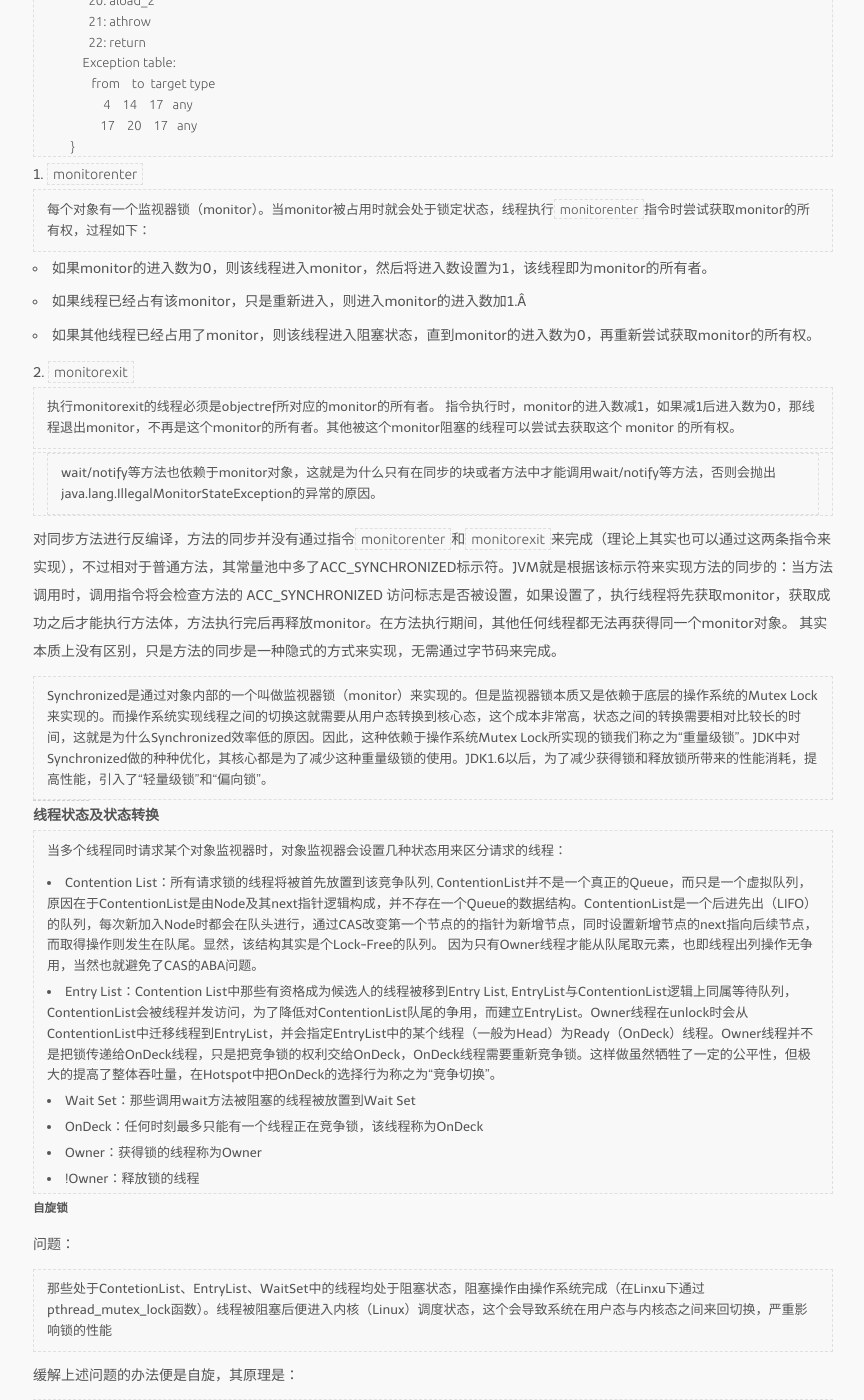
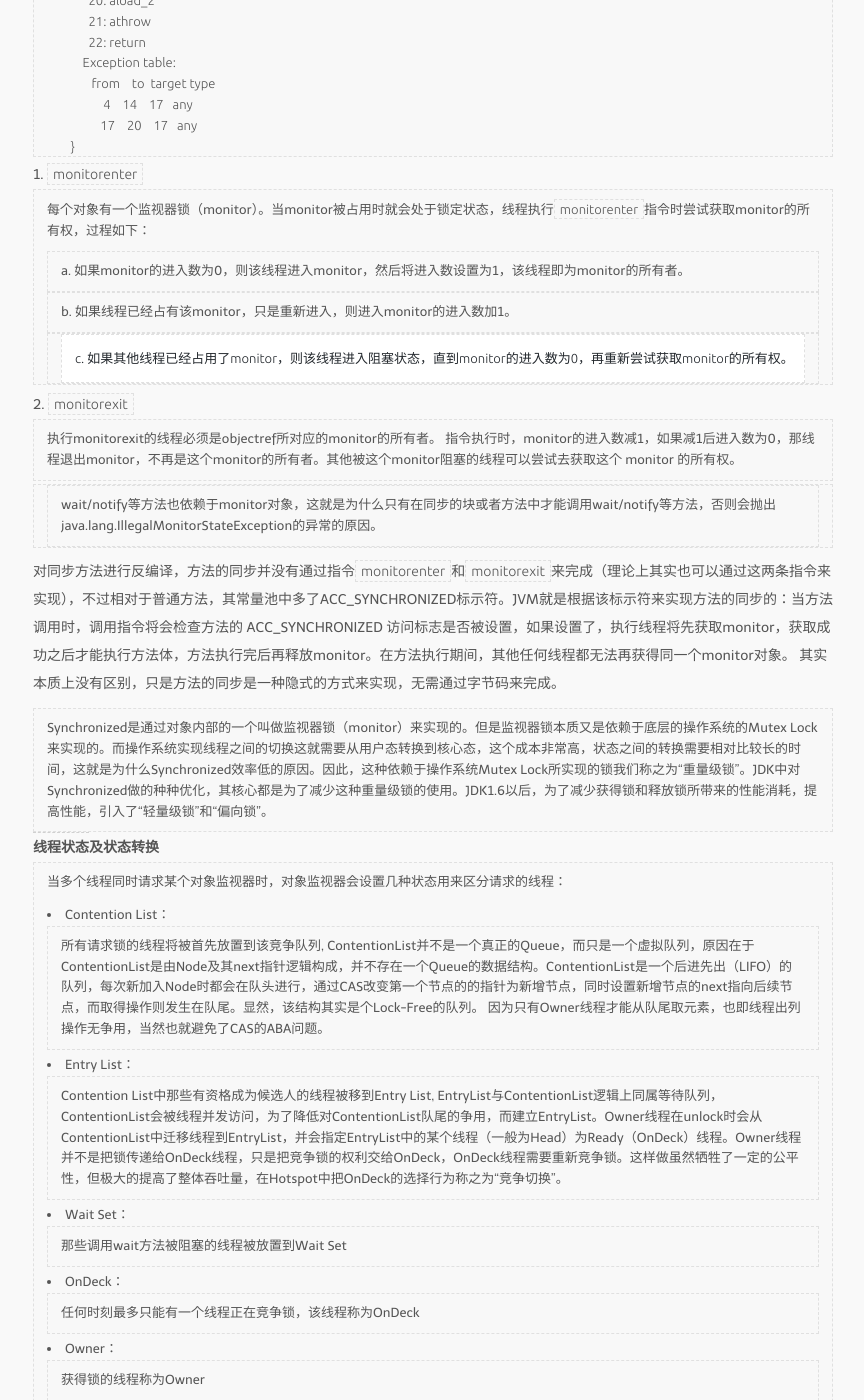
Before and after one commit to xhwSkhizein/xhwSkhizein.github.io, a Jekyll site: the page built from _posts/2017-06-26-多线程-synchronized.markdown, in a window 1280 px wide and 1400 px high, scrolled down 1362 px. Shown: the whole window, without its empty margins (207-1071 px from the left). Built offline with Jekyll 4.4.1, drawn with Linux system fonts in a browser that asks for light colours; nearby versions of some CDN libraries; comment, search, counter and statistics services are not loaded; some of the changed text lies outside the part shown.

Commit message:
fix 结构

```diff
--- a/_posts/2017-06-26-多线程-synchronized.markdown
+++ b/_posts/2017-06-26-多线程-synchronized.markdown
@@ -70,9 +70,11 @@ b. Synchronized总共有三种用法：
 
 1. `monitorenter`
 > 每个对象有一个监视器锁（monitor）。当monitor被占用时就会处于锁定状态，线程执行`monitorenter`指令时尝试获取monitor的所有权，过程如下：
-	* 如果monitor的进入数为0，则该线程进入monitor，然后将进入数设置为1，该线程即为monitor的所有者。
-	* 如果线程已经占有该monitor，只是重新进入，则进入monitor的进入数加1.Â
-	* 如果其他线程已经占用了monitor，则该线程进入阻塞状态，直到monitor的进入数为0，再重新尝试获取monitor的所有权。
+>>  a. 如果monitor的进入数为0，则该线程进入monitor，然后将进入数设置为1，该线程即为monitor的所有者。
+>
+>>  b. 如果线程已经占有该monitor，只是重新进入，则进入monitor的进入数加1。
+>
+>>	c. 如果其他线程已经占用了monitor，则该线程进入阻塞状态，直到monitor的进入数为0，再重新尝试获取monitor的所有权。
 
 2. `monitorexit`
 > 执行monitorexit的线程必须是objectref所对应的monitor的所有者。
@@ -90,13 +92,19 @@ b. Synchronized总共有三种用法：
 
 #### 线程状态及状态转换
 > 当多个线程同时请求某个对象监视器时，对象监视器会设置几种状态用来区分请求的线程：
-* Contention List：所有请求锁的线程将被首先放置到该竞争队列, ContentionList并不是一个真正的Queue，而只是一个虚拟队列，原因在于ContentionList是由Node及其next指针逻辑构成，并不存在一个Queue的数据结构。ContentionList是一个后进先出（LIFO）的队列，每次新加入Node时都会在队头进行，通过CAS改变第一个节点的的指针为新增节点，同时设置新增节点的next指向后续节点，而取得操作则发生在队尾。显然，该结构其实是个Lock-Free的队列。
+* Contention List：
+>> 所有请求锁的线程将被首先放置到该竞争队列, ContentionList并不是一个真正的Queue，而只是一个虚拟队列，原因在于ContentionList是由Node及其next指针逻辑构成，并不存在一个Queue的数据结构。ContentionList是一个后进先出（LIFO）的队列，每次新加入Node时都会在队头进行，通过CAS改变第一个节点的的指针为新增节点，同时设置新增节点的next指向后续节点，而取得操作则发生在队尾。显然，该结构其实是个Lock-Free的队列。
 因为只有Owner线程才能从队尾取元素，也即线程出列操作无争用，当然也就避免了CAS的ABA问题。
-* Entry List：Contention List中那些有资格成为候选人的线程被移到Entry List, EntryList与ContentionList逻辑上同属等待队列，ContentionList会被线程并发访问，为了降低对ContentionList队尾的争用，而建立EntryList。Owner线程在unlock时会从ContentionList中迁移线程到EntryList，并会指定EntryList中的某个线程（一般为Head）为Ready（OnDeck）线程。Owner线程并不是把锁传递给OnDeck线程，只是把竞争锁的权利交给OnDeck，OnDeck线程需要重新竞争锁。这样做虽然牺牲了一定的公平性，但极大的提高了整体吞吐量，在Hotspot中把OnDeck的选择行为称之为“竞争切换”。
-* Wait Set：那些调用wait方法被阻塞的线程被放置到Wait Set
-* OnDeck：任何时刻最多只能有一个线程正在竞争锁，该线程称为OnDeck
-* Owner：获得锁的线程称为Owner
-* !Owner：释放锁的线程
+* Entry List：
+>> Contention List中那些有资格成为候选人的线程被移到Entry List, EntryList与ContentionList逻辑上同属等待队列，ContentionList会被线程并发访问，为了降低对ContentionList队尾的争用，而建立EntryList。Owner线程在unlock时会从ContentionList中迁移线程到EntryList，并会指定EntryList中的某个线程（一般为Head）为Ready（OnDeck）线程。Owner线程并不是把锁传递给OnDeck线程，只是把竞争锁的权利交给OnDeck，OnDeck线程需要重新竞争锁。这样做虽然牺牲了一定的公平性，但极大的提高了整体吞吐量，在Hotspot中把OnDeck的选择行为称之为“竞争切换”。
+* Wait Set：
+>> 那些调用wait方法被阻塞的线程被放置到Wait Set
+* OnDeck：
+>> 任何时刻最多只能有一个线程正在竞争锁，该线程称为OnDeck
+* Owner：
+>> 获得锁的线程称为Owner
+* !Owner：
+>> 释放锁的线程
 
 ##### 自旋锁
 问题：
```
Also changed, not shown: other parts of _posts/2017-06-26-多线程-synchronized.markdown (+5 -4 lines).
